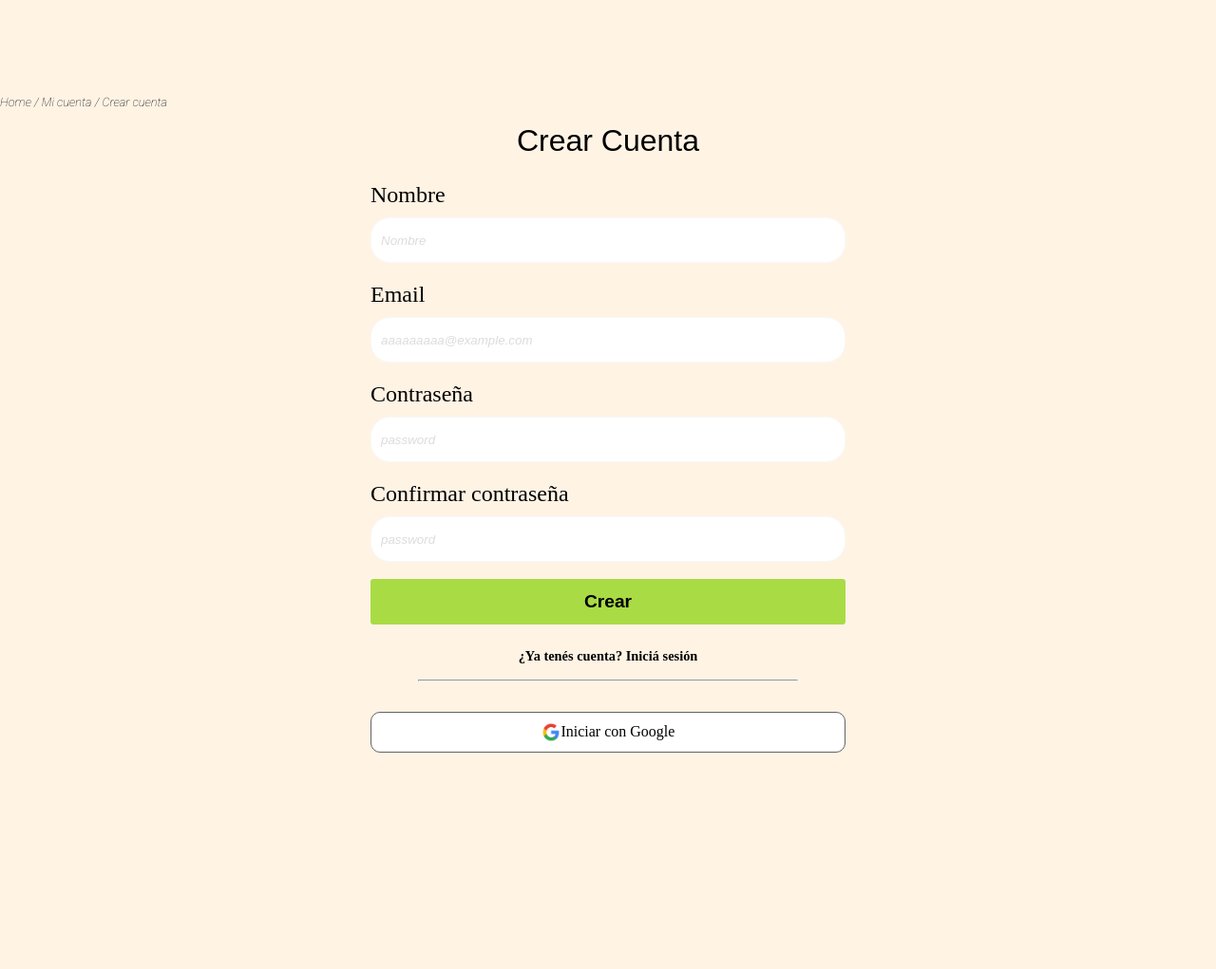
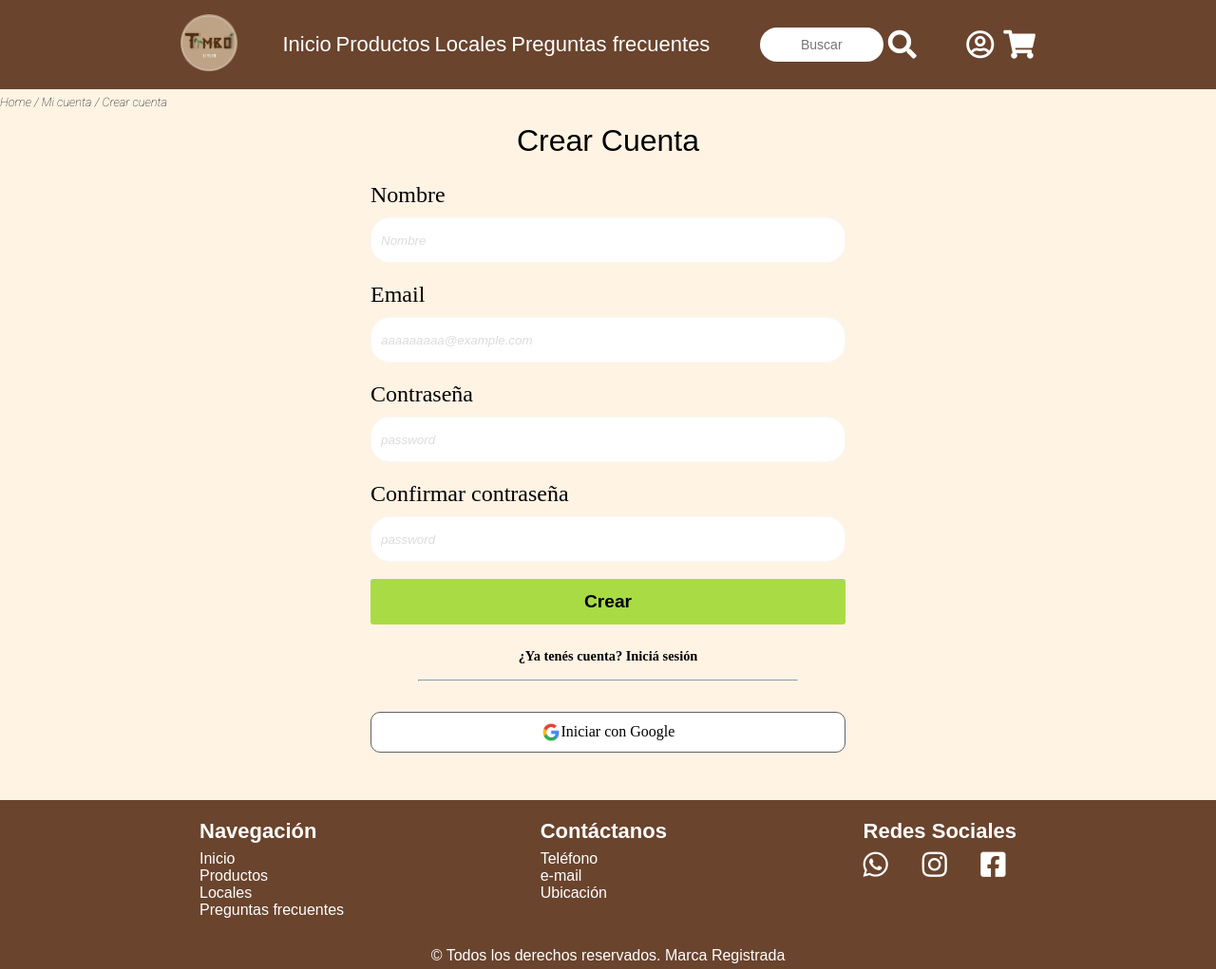
Before and after one commit to grupo-10-Vivero-c12/proyecto-Integrador, a web app: file views/register.html in a window 1280 px wide. Shown: the whole page at 95% size. Before the commit the page ends 793 px from the top, so only its background shows below. Run offline with its HTML, style and script files only (its server is not run), Linux system fonts and the light colour scheme; some libraries are stand-ins or nearby versions; some web fonts are replaced.

Commit message:
agregado de header y footer a register y carrito

```diff
--- a/public/css/login.css
+++ b/public/css/login.css
@@ -12,8 +12,6 @@
 main .rute a:hover{
     color: brown;
 }
-
-
 
 main h2{
     text-align: center;
--- a/views/register.html
+++ b/views/register.html
@@ -6,8 +6,49 @@
     <meta name="viewport" content="width=device-width, initial-scale=1.0">
     <title>Login</title>
     <link rel="stylesheet" href="css/style.css">
+    <link rel="stylesheet" href="https://use.fontawesome.com/releases/v5.8.1/css/all.css"
+        integrity="sha384-50oBUHEmvpQ+1lW4y57PTFmhCaXp0ML5d60M1M7uH2+nqUivzIebhndOJK28anvf" crossorigin="anonymous">
 </head>
 <body>
+
+    <div class="header">
+        <div class="content">
+            <header class="main-header">
+                <div class="burger_menu">
+                    <i class="fas fa-bars"></i>
+                </div>
+
+                <div class="logo_container">
+                    <a href="/home">
+                        <img src="images/Logo.png" alt="logo">
+                    </a>
+                </div>
+
+                <nav class="navbar_main_header">
+                    <ul>
+                        <li><a href="#">Inicio</a></li>
+                        <li><a href="#">Productos</a></li>
+                        <li><a href="#">Locales</a></li>
+                        <li><a href="#">Preguntas frecuentes</a></li>
+                    </ul>
+                </nav>
+
+                <div class="search">
+                    <form action="">
+                        <input type="text" name="search" id="search" placeholder="Buscar">
+                        <button>
+                            <i class="fas fa-search"></i>
+                        </button>
+                    </form>
+                </div>
+
+                <nav class="user_navbar">
+                    <a href="#"><i class="far fa-user-circle"></i></a>
+                    <a href="#"><i class="fas fa-shopping-cart"></i></a>
+                </nav>
+            </header>
+        </div>
+    </div>
 
     <main>
         <div class="rute">
@@ -68,5 +109,39 @@
             </div>
         </div>
     </main>
+
+    <footer class="footer">
+        <div class="content">
+            <div class="main_footer">
+                <nav class="main_navbar_footer">
+                    <h4>Navegación</h4>
+                    <ul>
+                        <li><a href="#">Inicio</a></li>
+                        <li><a href="#">Productos</a></li>
+                        <li><a href="#">Locales</a></li>
+                        <li><a href="#">Preguntas frecuentes</a></li>
+                    </ul>
+                </nav>
+                <nav class="contacts">
+                    <h4>Contáctanos</h4>
+                    <ul>
+                        <li><a href="#">Teléfono</a></li>
+                        <li><a href="#">e-mail</a></li>
+                        <li><a href="#">Ubicación</a></li>
+                    </ul>
+                </nav>
+                <nav class="social">
+                    <h4>Redes Sociales</h4>
+                    <ul>
+                        <li><a href="#"><i class="fab fa-whatsapp"></i></a></li>
+                        <li><a href="#"><i class="fab fa-instagram"></i></a></li>
+                        <li><a href="#"><i class="fab fa-facebook-square"></i></a></li>
+                    </ul>
+                </nav>
+                <p>© Todos los derechos reservados. Marca Registrada</p>
+            </div>
+        </div>
+    </footer>
+
 </body>
 </html>
```
Also changed, not shown: views/shopping-cart.html (+74 -0 lines).
